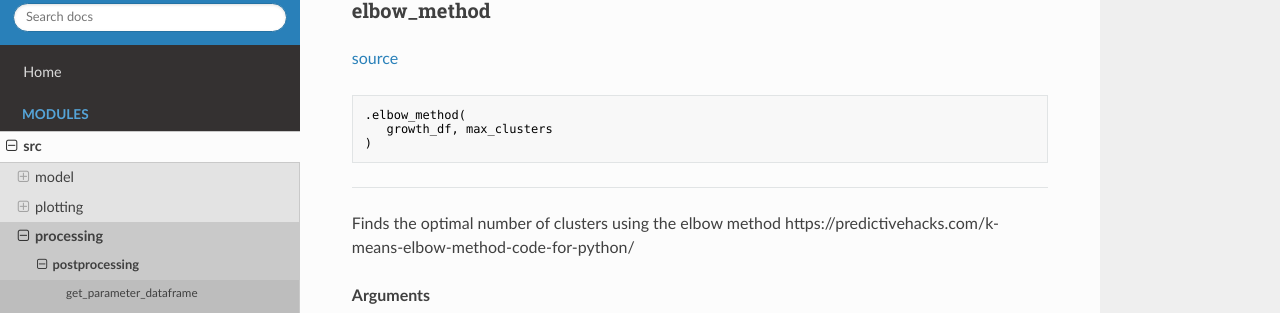
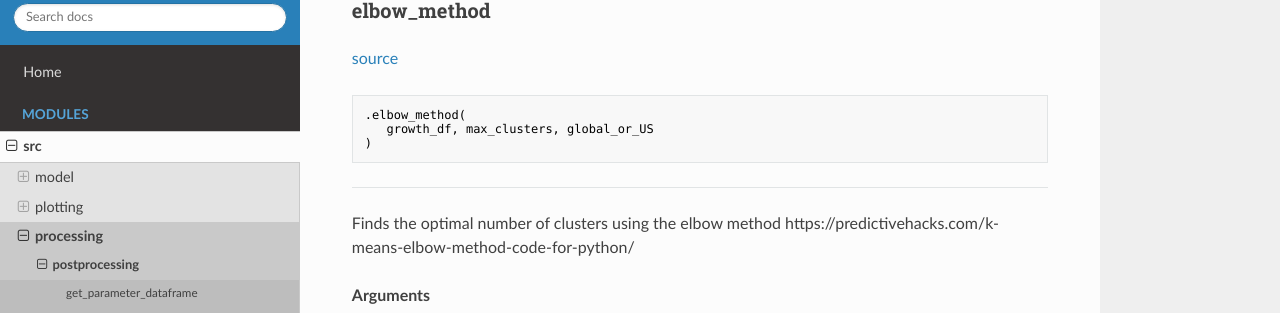
Before and after one commit to allfed/Seaweed-Growth-Model, an MkDocs documentation site: the page built from docs/sources/modules/src/processing/postprocessing.md, in a window 1280 px wide and 900 px high, scrolled down 971 px. Shown: the part 235-548 px from the top of the window. Built offline with MkDocs 1.6.1, drawn with Linux system fonts in a browser that asks for light colours; nearby versions of some CDN libraries; grey boxes are pictures that could not be loaded.

Commit message:
Auto-updating the docs

````diff
--- a/docs/sources/modules/src/processing/postprocessing.md
+++ b/docs/sources/modules/src/processing/postprocessing.md
@@ -2,7 +2,7 @@
 
 
 ### get_parameter_dataframe
-[source](https://github.com/allfed/Seaweed-Growth-Model/blob/master/src/processing/postprocessing.py/#L19)
+[source](https://github.com/allfed/Seaweed-Growth-Model/blob/master/src/processing/postprocessing.py/#L20)
 ```python
 .get_parameter_dataframe(
    parameter, path, file
@@ -29,7 +29,7 @@ for all the grid sections
 
 
 ### time_series_analysis
-[source](https://github.com/allfed/Seaweed-Growth-Model/blob/master/src/processing/postprocessing.py/#L39)
+[source](https://github.com/allfed/Seaweed-Growth-Model/blob/master/src/processing/postprocessing.py/#L40)
 ```python
 .time_series_analysis(
    growth_df, n_clusters
@@ -59,10 +59,10 @@ https://www.kaggle.com/code/izzettunc/introduction-to-time-series-clustering/not
 
 
 ### elbow_method
-[source](https://github.com/allfed/Seaweed-Growth-Model/blob/master/src/processing/postprocessing.py/#L68)
+[source](https://github.com/allfed/Seaweed-Growth-Model/blob/master/src/processing/postprocessing.py/#L69)
 ```python
 .elbow_method(
-   growth_df, max_clusters
+   growth_df, max_clusters, global_or_US
 )
 ```
 
````
